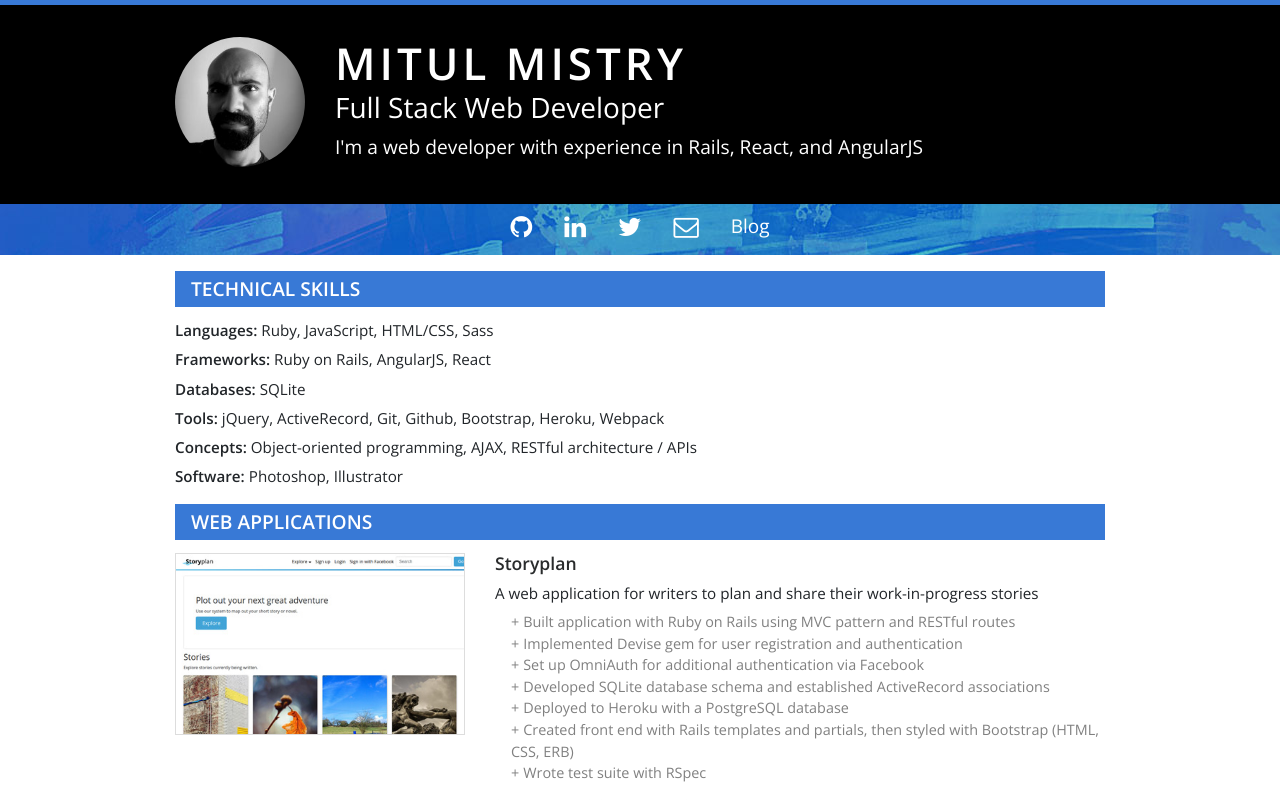
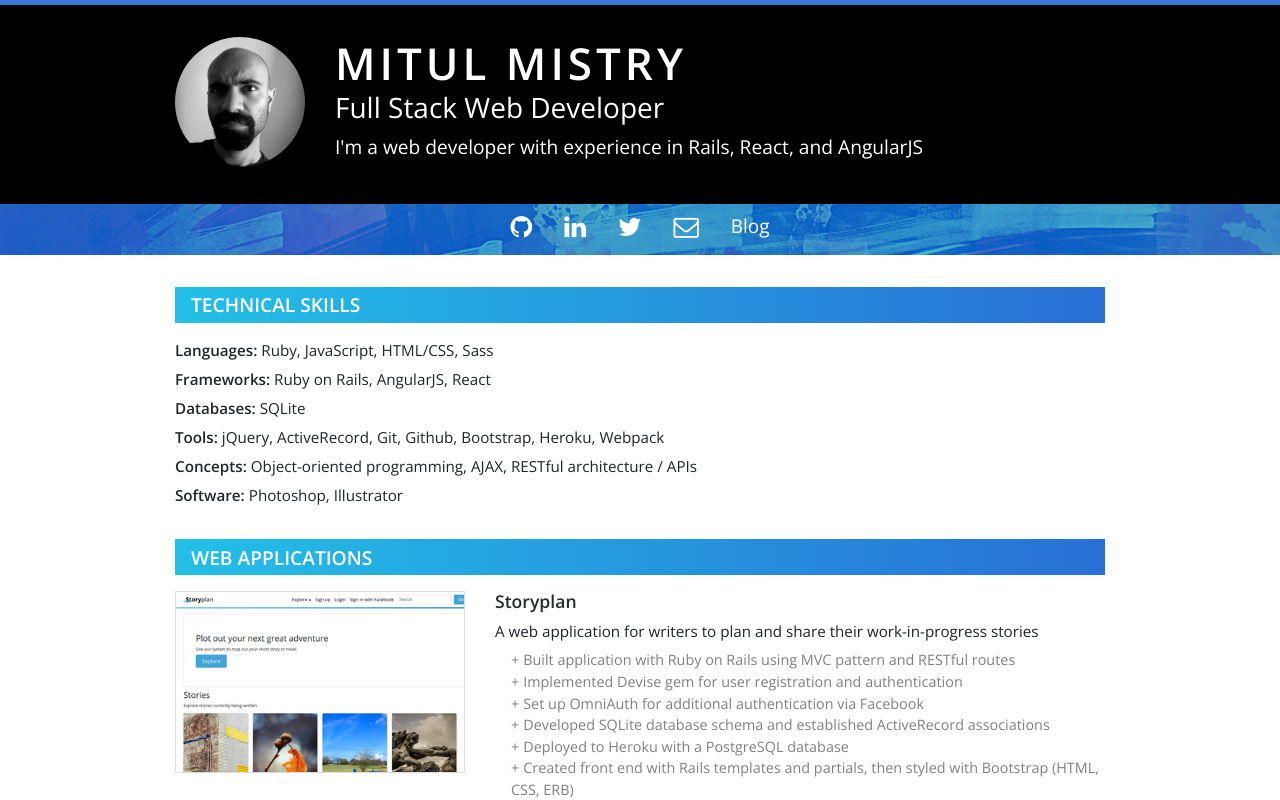
Before and after one commit to MitulMistry/mm-webdev-portfolio-v2, a React (Create React App) app: page / in a window 1280 px wide. Shown: the top 800 px of the page. Built offline with nearby package versions, Linux system fonts and the light colour scheme.

Commit message:
Style heading bars to have a gradient

```diff
--- a/src/index.css
+++ b/src/index.css
@@ -30,7 +30,9 @@ p {
 }
 
 .gradientHeading {
-  background-color: #3879D6;
+  margin: 2rem 0 1rem 0;
+  background: rgb(35,192,231);
+  background: linear-gradient(90deg, rgba(35,192,231,1) 0%, rgba(40,111,213,1) 100%);
 }
 
 .gradientHeading h1 {
```
